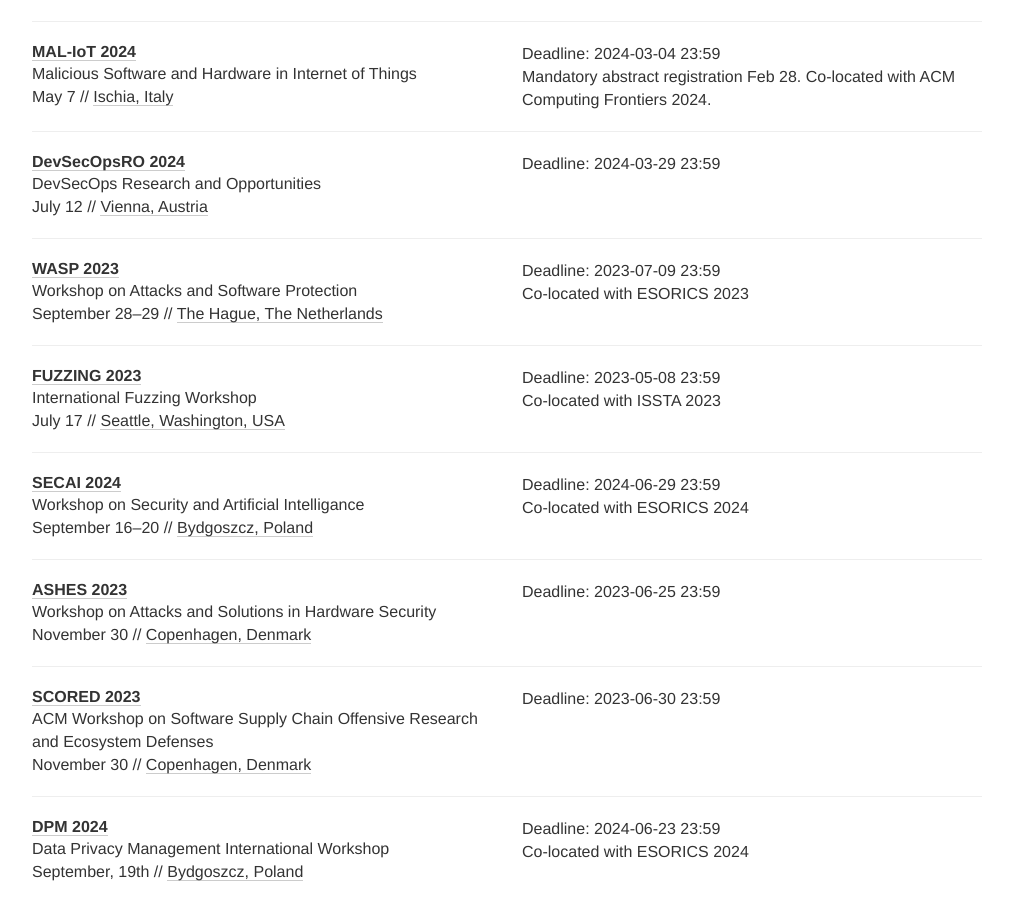
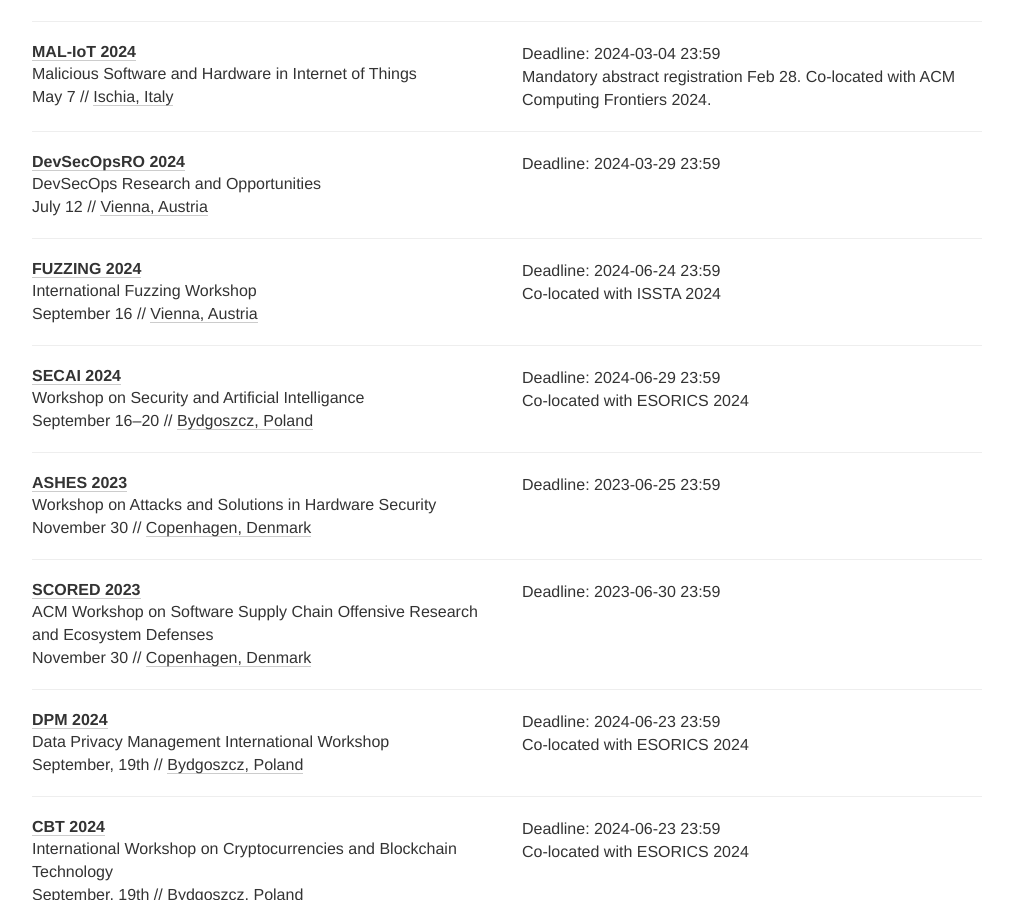
Before and after one commit to sec-deadlines/sec-deadlines.github.io, a Jekyll site: the page built from index.html, in a window 1280 px wide and 900 px high, scrolled down 12741 px. Shown: the whole window, without its empty margins (133-1146 px from the left). Built offline with Jekyll 4.4.1, drawn with Linux system fonts in a browser that asks for light colours; nearby versions of some CDN libraries; comment, search, counter and statistics services are not loaded.

Commit message:
removed WASP, updated FUZZING

```diff
--- a/_data/conferences.yml
+++ b/_data/conferences.yml
@@ -881,25 +881,15 @@
   place: Vienna, Austria
   tags: [SEC, SHOP]
 
-- name: WASP
-  description: Workshop on Attacks and Software Protection
-  year: 2023
-  link: https://wasp-workshop.github.io/
-  deadline: ["2023-07-09 23:59"]
-  comment: Co-located with ESORICS 2023
-  date: September 28-29
-  place: The Hague, The Netherlands
-  tags: [SEC, SHOP]
-
 - name: FUZZING
-  year: 2023
-  date: "July 17"
+  year: 2024
+  date: "September 16"
   description: International Fuzzing Workshop
   link: https://fuzzingworkshop.github.io/index.html
   deadline:
-    - "2023-05-08 23:59"
-  place: Seattle, Washington, USA
-  comment: Co-located with ISSTA 2023
+    - "2024-06-24 23:59"
+  place: Vienna, Austria
+  comment: Co-located with ISSTA 2024
   tags: [SEC, SHOP]
 
 - name: SECAI
```
